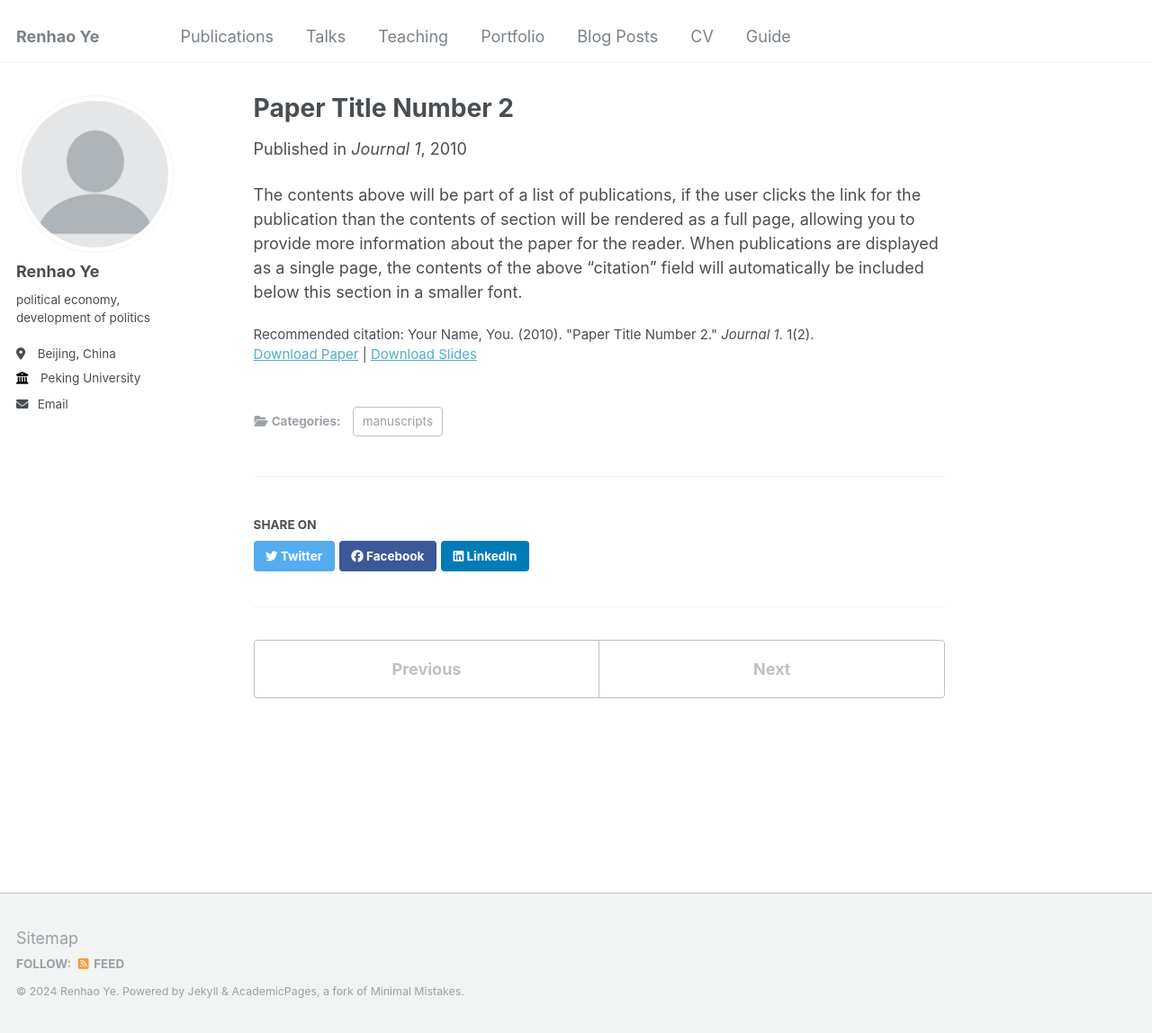
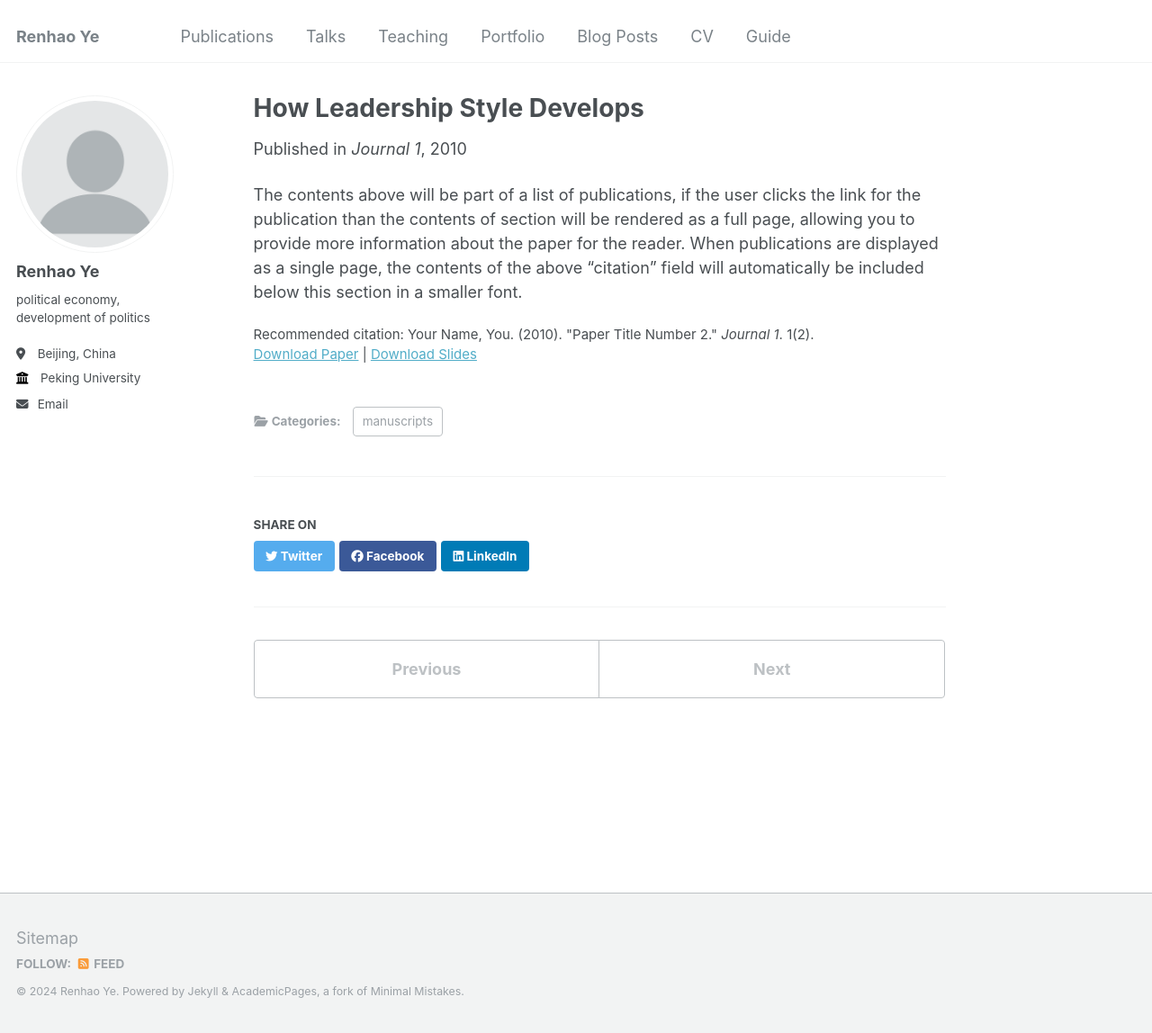
Before and after one commit to thenhow-ye/thenhow-ye.github.io, a Jekyll site: the page built from _publications/2023-06-01-how-leader.md, in a window 1280 px wide and 1148 px high. Shown: the whole window at 90% size. Built offline with Jekyll 4.4.1, drawn with Linux system fonts in a browser that asks for light colours.

Commit message:
Update 2023-06-01-how-leader.md

```diff
--- a/_publications/2023-06-01-how-leader.md
+++ b/_publications/2023-06-01-how-leader.md
@@ -1,5 +1,5 @@
 ---
-title: "Paper Title Number 2"
+title: "How Leadership Style Develops"
 collection: publications
 category: manuscripts
 permalink: /publication/2010-10-01-paper-title-number-2
```
